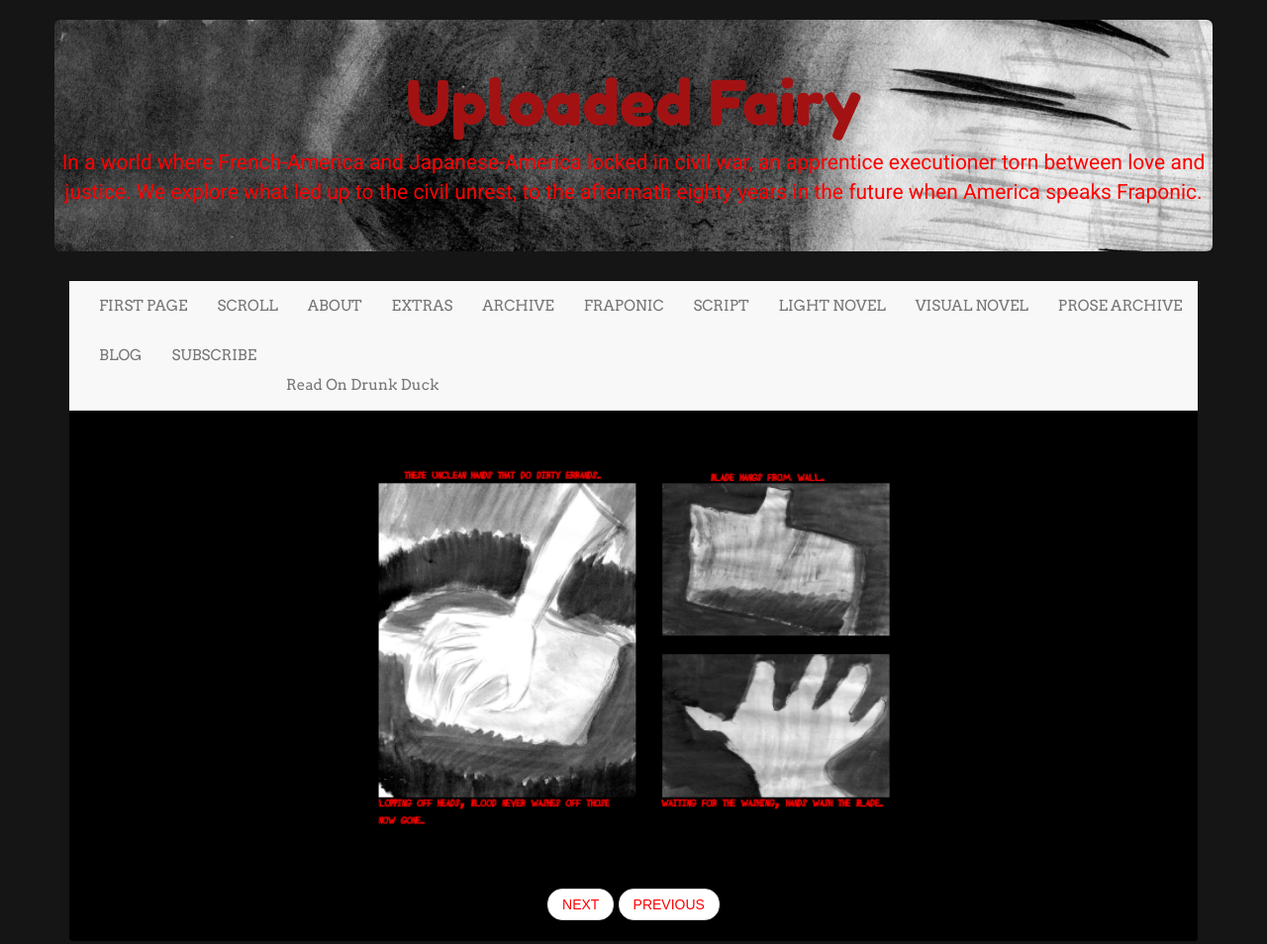
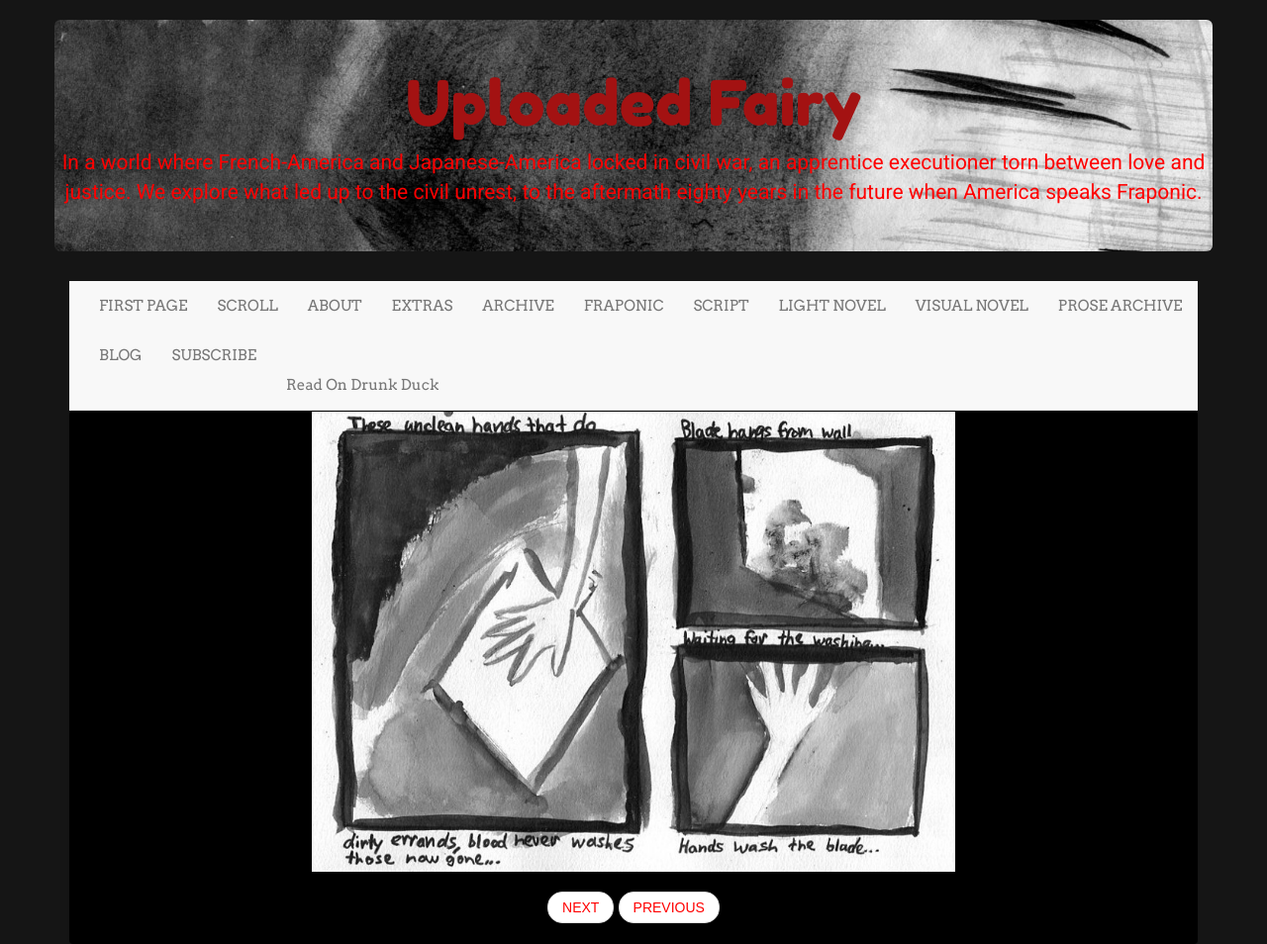
Before and after one commit to LWFlouisa/UploadedFairy, a Jekyll site: the page built from _posts/2021-08-04-page1.md, in a window 1280 px wide. Shown: the whole page at 99% size. Built offline with Jekyll 4.4.1, drawn with Linux system fonts in a browser that asks for light colours; nearby versions of some CDN libraries.

Commit message:
Update 2021-08-04-page1.md

```diff
--- a/_posts/2021-08-04-page1.md
+++ b/_posts/2021-08-04-page1.md
@@ -5,6 +5,6 @@ title: Cleaning The Guillotine Blade
 categories: page
 permalink: /001
 ---
-![PAGE ONE]({{ site.url }}/pages/pagetest.png)
+![PAGE ONE]({{ site.url }}/finished_pages/page1_intro.jpg)
 
 <script>"pjCo1ArCgOwq"</script>
```
